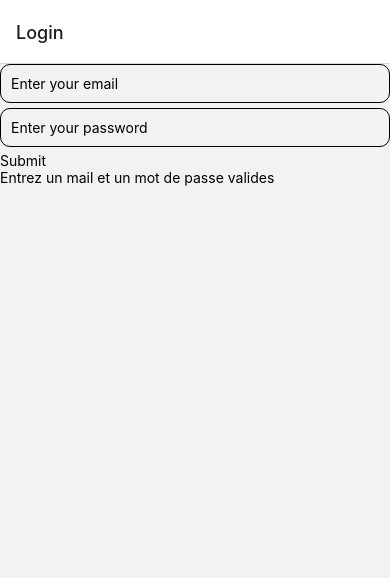
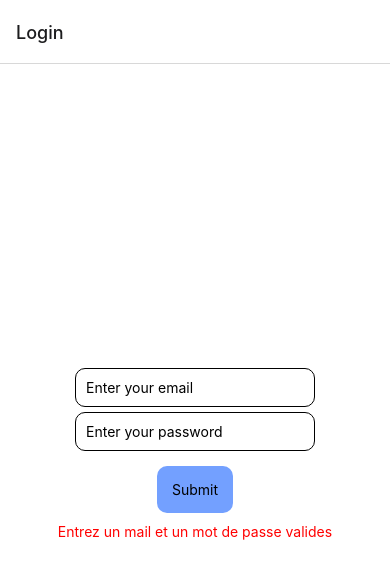
Before and after one commit to Adrien-GOGOIS/Forms-react-native, a React Native app: screen /Login in a window 390 px wide. Shown: the top 578 px of the page. Built offline with nearby package versions, Linux system fonts and the light colour scheme.

Commit message:
add some style

```diff
--- a/App.js
+++ b/App.js
@@ -1,17 +1,25 @@
+// imports react native
 import { StyleSheet } from "react-native";
+
+// imports react
 import { createContext, useState } from "react";
 
+// react navigation
 import { NavigationContainer } from "@react-navigation/native";
 import { createNativeStackNavigator } from "@react-navigation/native-stack";
 
+const Stack = createNativeStackNavigator();
+
+// Components
 import Home from "./views/Home";
 import Login from "./views/Login";
 
+// context
 export const LogContext = createContext();
 
-const Stack = createNativeStackNavigator();
-
+// APP
 export default function App() {
+  // State
   const [isLoggedIn, setLoggedIn] = useState(false);
   const value = {
     isLoggedIn: isLoggedIn,
@@ -30,6 +38,7 @@ export default function App() {
   );
 }
 
+// STYLES
 const styles = StyleSheet.create({
   container: {
     flex: 1,
--- a/views/Home.js
+++ b/views/Home.js
@@ -1,26 +1,54 @@
-import { ScrollView, Text } from "react-native";
+// Imports react native
+import { ScrollView, Text, StyleSheet } from "react-native";
 import { TouchableOpacity } from "react-native";
 
+// Imports react
 import { useState, useContext } from "react";
 
+// React navigation
 import { NavigationContainer } from "@react-navigation/native";
 import { createNativeStackNavigator } from "@react-navigation/native-stack";
+
+// Context
 import { LogContext } from "../App";
+import { View } from "react-native-web";
 
+// HOME
 export default function Home({ navigation }) {
+  // Use Context
   const logState = useContext(LogContext);
 
+  // Function click déconnexion
   const handleSubmit = () => {
     logState.setLoggedIn(false);
     navigation.navigate("Login");
   };
 
+  // RENDER
   return (
     <ScrollView>
-      <Text>HOME</Text>
-      <TouchableOpacity onPress={handleSubmit}>
-        <Text>Logout</Text>
-      </TouchableOpacity>
+      <View style={styles.container}>
+        <Text>HOME</Text>
+        <TouchableOpacity onPress={handleSubmit} style={styles.button}>
+          <Text>Logout</Text>
+        </TouchableOpacity>
+      </View>
     </ScrollView>
   );
 }
+
+const styles = StyleSheet.create({
+  button: {
+    backgroundColor: "rgba(100, 150, 255, 0.9)",
+    padding: 15,
+    borderRadius: 10,
+    margin: 10,
+  },
+
+  container: {
+    flex: 1,
+    backgroundColor: "#fff",
+    alignItems: "center",
+    justifyContent: "center",
+  },
+});
--- a/views/Login.js
+++ b/views/Login.js
@@ -1,3 +1,4 @@
+// Imports React native
 import {
   SafeAreaView,
   TextInput,
@@ -6,18 +7,27 @@ import {
   View,
   StyleSheet,
 } from "react-native";
+
+// Import react
 import { useState, useContext } from "react";
 
 import { NavigationContainer } from "@react-navigation/native";
 import { createNativeStackNavigator } from "@react-navigation/native-stack";
+
+// Context
 import { LogContext } from "../App";
+import reactDom from "react-dom";
 
+// Render Login.js
 export default function Login({ navigation }) {
+  // State Login
   const [email, setEmail] = useState("");
   const [password, setPassword] = useState("");
 
+  // State du context
   const logState = useContext(LogContext);
 
+  // Fonction click login
   const handleSubmit = () => {
     if (email.length > 5 && password.length > 5) {
       //   setValidation(true);
@@ -27,7 +37,7 @@ export default function Login({ navigation }) {
   };
 
   return (
-    <SafeAreaView>
+    <SafeAreaView style={styles.container}>
       <TextInput
         style={styles.input}
         placeholder="Enter your email"
@@ -39,22 +49,25 @@ export default function Login({ navigation }) {
         secureTextEntry
         onChangeText={setPassword}
       />
-      <TouchableOpacity onPress={handleSubmit}>
+      <TouchableOpacity onPress={handleSubmit} style={styles.button}>
         <Text>Submit</Text>
       </TouchableOpacity>
       {logState.isLoggedIn ? (
         <View>
-          <Text>Formulaire soumis</Text>
+          <Text style={styles.valid}>Formulaire soumis</Text>
         </View>
       ) : (
         <View>
-          <Text>Entrez un mail et un mot de passe valides</Text>
+          <Text style={styles.invalid}>
+            Entrez un mail et un mot de passe valides
+          </Text>
         </View>
       )}
     </SafeAreaView>
   );
 }
 
+// STYLES
 const styles = StyleSheet.create({
   container: {
     flex: 1,
@@ -69,4 +82,19 @@ const styles = StyleSheet.create({
     marginBottom: 5,
     padding: 10,
   },
+
+  button: {
+    backgroundColor: "rgba(100, 150, 255, 0.9)",
+    padding: 15,
+    borderRadius: 10,
+    margin: 10,
+  },
+
+  valid: {
+    color: "green",
+  },
+
+  invalid: {
+    color: "red",
+  },
 });
```
